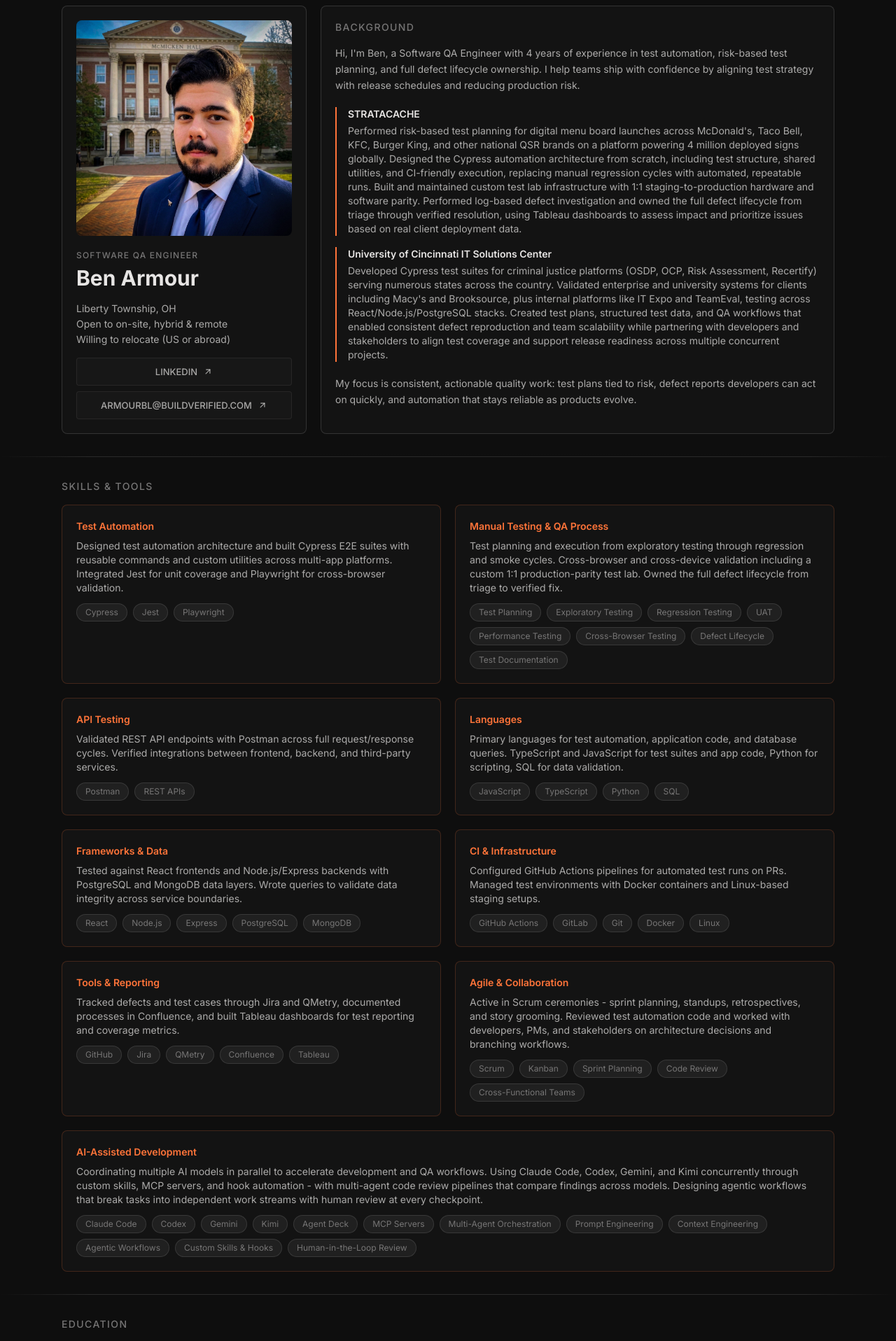
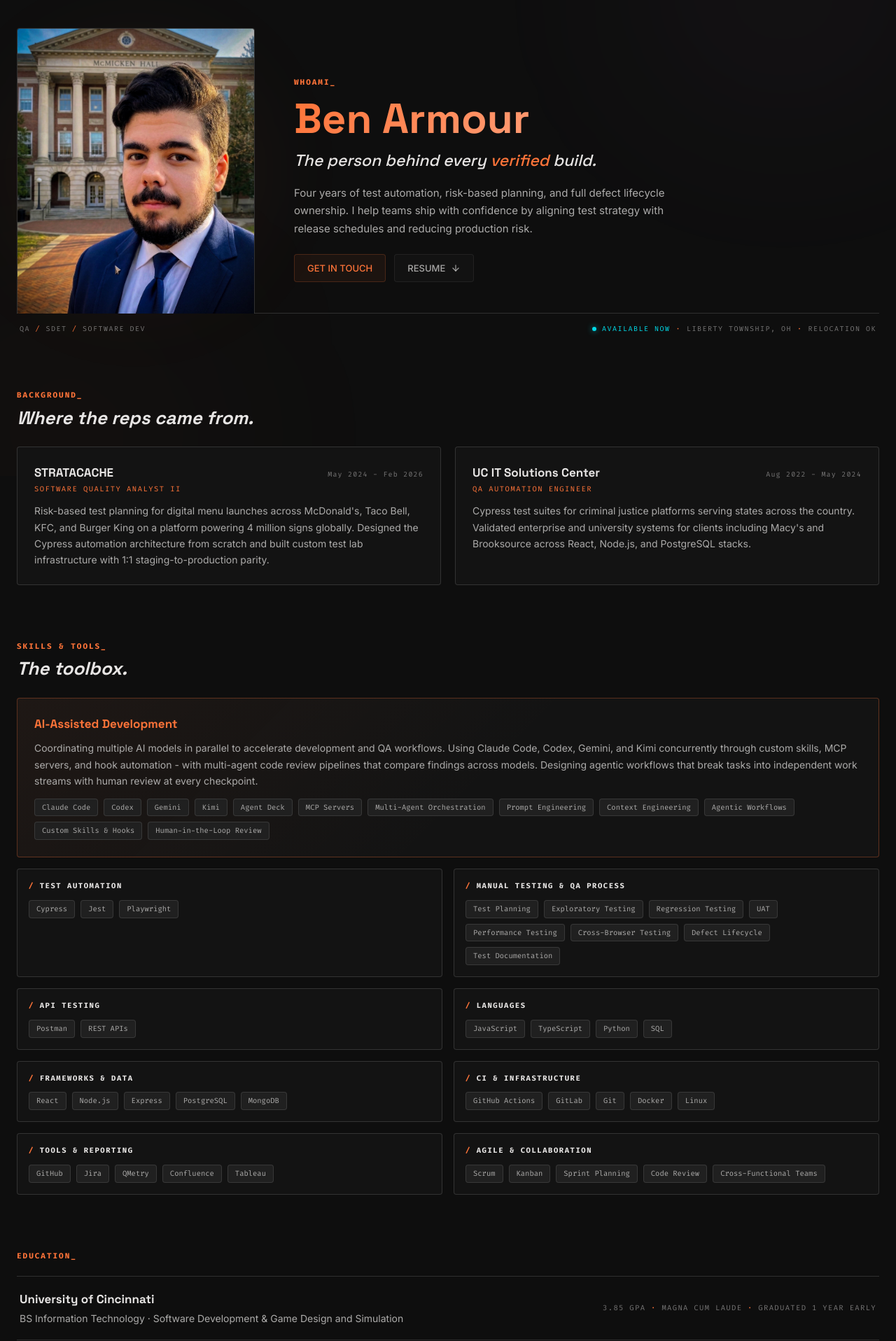
Before and after one commit to LostInTyping/BuildVerified, a Next.js app: page /about in a window 1280 px wide. Shown: the part 120-2036 px from the top of the page at 70% size. Built offline with nearby package versions, Linux system fonts and the light colour scheme.

Commit message:
feat(about): identity hero redesign in terminal design language

```diff
--- a/src/app/about/page.tsx
+++ b/src/app/about/page.tsx
@@ -1,6 +1,10 @@
 import type { Metadata } from "next";
 import Image from "next/image";
-import { ArrowUpRightIcon } from "@/components/icons";
+import Link from "next/link";
+import { FadeIn } from "@/components/fade-in";
+import { SlideIn } from "@/components/slide-in";
+import { AmbientNebulas } from "@/components/home/ambient-nebulas";
+import { ArrowDownIcon } from "@/components/icons";
 import { site } from "@/lib/site";
 
 export const metadata: Metadata = {
@@ -12,17 +16,30 @@ export const metadata: Metadata = {
   },
 };
 
+const featuredSkillGroup = {
+  category: "AI-Assisted Development",
+  description:
+    "Coordinating multiple AI models in parallel to accelerate development and QA workflows. Using Claude Code, Codex, Gemini, and Kimi concurrently through custom skills, MCP servers, and hook automation - with multi-agent code review pipelines that compare findings across models. Designing agentic workflows that break tasks into independent work streams with human review at every checkpoint.",
+  pills: [
+    "Claude Code",
+    "Codex",
+    "Gemini",
+    "Kimi",
+    "Agent Deck",
+    "MCP Servers",
+    "Multi-Agent Orchestration",
+    "Prompt Engineering",
+    "Context Engineering",
+    "Agentic Workflows",
+    "Custom Skills & Hooks",
+    "Human-in-the-Loop Review",
+  ],
+};
+
 const skillGroups = [
-  {
-    category: "Test Automation",
-    description:
-      "Designed test automation architecture and built Cypress E2E suites with reusable commands and custom utilities across multi-app platforms. Integrated Jest for unit coverage and Playwright for cross-browser validation.",
-    pills: ["Cypress", "Jest", "Playwright"],
-  },
+  { category: "Test Automation", pills: ["Cypress", "Jest", "Playwright"] },
   {
     category: "Manual Testing & QA Process",
-    description:
-      "Test planning and execution from exploratory testing through regression and smoke cycles. Cross-browser and cross-device validation including a custom 1:1 production-parity test lab. Owned the full defect lifecycle from triage to verified fix.",
     pills: [
       "Test Planning",
       "Exploratory Testing",
@@ -34,40 +51,25 @@ const skillGroups = [
       "Test Documentation",
     ],
   },
-  {
-    category: "API Testing",
-    description:
-      "Validated REST API endpoints with Postman across full request/response cycles. Verified integrations between frontend, backend, and third-party services.",
-    pills: ["Postman", "REST APIs"],
-  },
+  { category: "API Testing", pills: ["Postman", "REST APIs"] },
   {
     category: "Languages",
-    description:
-      "Primary languages for test automation, application code, and database queries. TypeScript and JavaScript for test suites and app code, Python for scripting, SQL for data validation.",
     pills: ["JavaScript", "TypeScript", "Python", "SQL"],
   },
   {
     category: "Frameworks & Data",
-    description:
-      "Tested against React frontends and Node.js/Express backends with PostgreSQL and MongoDB data layers. Wrote queries to validate data integrity across service boundaries.",
     pills: ["React", "Node.js", "Express", "PostgreSQL", "MongoDB"],
   },
   {
     category: "CI & Infrastructure",
-    description:
-      "Configured GitHub Actions pipelines for automated test runs on PRs. Managed test environments with Docker containers and Linux-based staging setups.",
     pills: ["GitHub Actions", "GitLab", "Git", "Docker", "Linux"],
   },
   {
     category: "Tools & Reporting",
-    description:
-      "Tracked defects and test cases through Jira and QMetry, documented processes in Confluence, and built Tableau dashboards for test reporting and coverage metrics.",
     pills: ["GitHub", "Jira", "QMetry", "Confluence", "Tableau"],
   },
   {
     category: "Agile & Collaboration",
-    description:
-      "Active in Scrum ceremonies - sprint planning, standups, retrospectives, and story grooming. Reviewed test automation code and worked with developers, PMs, and stakeholders on architecture decisions and branching workflows.",
     pills: [
       "Scrum",
       "Kanban",
@@ -76,225 +78,215 @@ const skillGroups = [
       "Cross-Functional Teams",
     ],
   },
+];
+
+const jobs = [
   {
-    category: "AI-Assisted Development",
-    description:
-      "Coordinating multiple AI models in parallel to accelerate development and QA workflows. Using Claude Code, Codex, Gemini, and Kimi concurrently through custom skills, MCP servers, and hook automation - with multi-agent code review pipelines that compare findings across models. Designing agentic workflows that break tasks into independent work streams with human review at every checkpoint.",
-    pills: [
-      "Claude Code",
-      "Codex",
-      "Gemini",
-      "Kimi",
-      "Agent Deck",
-      "MCP Servers",
-      "Multi-Agent Orchestration",
-      "Prompt Engineering",
-      "Context Engineering",
-      "Agentic Workflows",
-      "Custom Skills & Hooks",
-      "Human-in-the-Loop Review",
-    ],
-    featured: true,
+    company: "STRATACACHE",
+    dates: "May 2024 - Feb 2026",
+    role: "Software Quality Analyst II",
+    summary:
+      "Risk-based test planning for digital menu launches across McDonald's, Taco Bell, KFC, and Burger King on a platform powering 4 million signs globally. Designed the Cypress automation architecture from scratch and built custom test lab infrastructure with 1:1 staging-to-production parity.",
+  },
+  {
+    company: "UC IT Solutions Center",
+    dates: "Aug 2022 - May 2024",
+    role: "QA Automation Engineer",
+    summary:
+      "Cypress test suites for criminal justice platforms serving states across the country. Validated enterprise and university systems for clients including Macy's and Brooksource across React, Node.js, and PostgreSQL stacks.",
   },
 ];
 
+const eyebrowClasses =
+  "font-mono text-[11px] font-bold uppercase tracking-[0.18em] text-accent";
+
+const pillClasses =
+  "rounded-sm border border-border bg-bg-elevated px-2.5 py-1 font-mono text-[10.5px] text-text-secondary";
+
 export default function AboutPage() {
   return (
-    <main>
-      {/* Intro: profile card + bio */}
+    <main className="mx-auto max-w-7xl px-6 py-16 md:py-20">
+      <AmbientNebulas />
+
+      {/* Identity hero on a ruled baseline */}
       <section>
-        <div className="mx-auto max-w-6xl px-6 pt-10 pb-6 md:pt-12 md:pb-8">
-          <div className="grid gap-4 sm:gap-5 md:grid-cols-[300px_minmax(0,1fr)] lg:grid-cols-[350px_minmax(0,1fr)]">
-            {/* Profile card */}
-            <div className="flex flex-col rounded-lg border border-border bg-bg-card p-4 sm:p-5">
-              <div className="relative aspect-square w-full overflow-hidden rounded-lg transition-shadow duration-300 hover:shadow-accent-sm">
-                <Image
-                  src="/headshot.jpg"
-                  alt="Ben Armour"
-                  fill
-                  className="object-cover"
-                  sizes="(min-width: 1024px) 350px, (min-width: 768px) 300px, 100vw"
-                  priority
-                />
+        <div className="grid gap-10 md:grid-cols-[340px_minmax(0,1fr)] md:items-end md:gap-14">
+          <SlideIn direction="left" className="relative md:-mb-px">
+            <div
+              aria-hidden="true"
+              className="absolute -inset-7 rounded-full bg-[radial-gradient(circle,color-mix(in_srgb,var(--color-accent)_14%,transparent),transparent_70%)] blur-3xl"
+            />
+            <Image
+              src="/headshot.jpg"
+              alt="Ben Armour"
+              width={700}
+              height={840}
+              priority
+              sizes="(min-width: 768px) 340px, 100vw"
+              className="relative aspect-[5/6] w-full rounded-t-sm border border-b-0 border-border object-cover"
+            />
+          </SlideIn>
+          <SlideIn direction="right" delay={0.1} className="md:pb-11">
+            <p className={eyebrowClasses}>
+              whoami<span className="terminal-cursor">_</span>
+            </p>
+            <h1 className="gradient-text-brand font-display mt-3 text-5xl font-bold leading-[1.05] sm:text-[60px] sm:leading-[1.02]">
+              Ben Armour
+            </h1>
+            <p className="font-display mt-3 text-[21px] font-medium italic text-text-primary sm:text-[23px]">
+              The person behind every{" "}
+              <span className="text-accent">verified</span> build.
+            </p>
+            <p className="mt-4 max-w-[34rem] text-[15px] leading-[1.7] text-text-secondary">
+              Four years of test automation, risk-based planning, and full
+              defect lifecycle ownership. I help teams ship with confidence by
+              aligning test strategy with release schedules and reducing
+              production risk.
+            </p>
+            <div className="mt-6 flex flex-wrap gap-3">
+              <Link href="/contact" className="ghost-btn ghost-btn-accent">
+                Get in touch
+              </Link>
+              <a
+                href="/Ben-Armour-Resume.pdf"
+                target="_blank"
+                rel="noopener noreferrer"
+                className="ghost-btn ghost-btn-neutral"
+              >
+                Resume
+                <ArrowDownIcon className="h-3.5 w-3.5" />
+              </a>
+            </div>
+          </SlideIn>
+        </div>
+        <FadeIn delay={0.2}>
+          <div className="flex flex-wrap items-center justify-between gap-x-6 gap-y-1.5 border-t border-border px-1 pt-3.5 font-mono text-[10px] uppercase tracking-[0.15em] text-text-muted">
+            <span>
+              QA <span className="text-accent">/</span> SDET{" "}
+              <span className="text-accent">/</span> Software Dev
+            </span>
+            <span className="flex flex-wrap items-center gap-x-2 gap-y-1">
+              <span
+                aria-hidden="true"
+                className="inline-block h-1.5 w-1.5 rounded-full bg-brand-secondary shadow-[0_0_8px_color-mix(in_srgb,var(--color-brand-secondary)_70%,transparent)]"
+              />
+              <span className="text-brand-secondary">available now</span>
+              <span aria-hidden="true" className="text-accent">
+                ·
+              </span>
+              <span>{site.location}</span>
+              <span aria-hidden="true" className="text-accent">
+                ·
+              </span>
+              <span>relocation ok</span>
+            </span>
+          </div>
+        </FadeIn>
+      </section>
+
+      {/* Background */}
+      <section className="mt-16 md:mt-20">
+        <FadeIn>
+          <p className={eyebrowClasses}>Background_</p>
+          <p className="font-display mt-1.5 text-2xl font-bold italic text-text-primary sm:text-[26px]">
+            Where the reps came from.
+          </p>
+        </FadeIn>
+        <div className="mt-6 grid gap-5 md:grid-cols-2">
+          {jobs.map((job, index) => (
+            <FadeIn key={job.company} delay={0.1 + index * 0.1} className="h-full">
+              <div className="h-full rounded-sm border border-border bg-bg-card p-6">
+                <div className="flex flex-wrap items-baseline justify-between gap-x-3 gap-y-1">
+                  <h3 className="font-display text-[17px] font-bold text-text-primary">
+                    {job.company}
+                  </h3>
+                  <span className="font-mono text-[10px] tracking-[0.12em] text-text-muted">
+                    {job.dates}
+                  </span>
+                </div>
+                <p className="mt-0.5 font-mono text-[10.5px] uppercase tracking-[0.14em] text-accent">
+                  {job.role}
+                </p>
+                <p className="mt-3 text-sm leading-[1.65] text-text-secondary">
+                  {job.summary}
+                </p>
               </div>
-              <div className="flex flex-col gap-3 pt-4 sm:gap-4 sm:pt-5">
-                <div>
-                  <p className="text-xs font-medium uppercase tracking-widest text-text-muted">
-                    Software QA Engineer
-                  </p>
-                  <h1 className="mt-1 text-2xl font-bold text-text-primary sm:mt-1.5 sm:text-3xl">
-                    Ben Armour
-                  </h1>
-                </div>
-                <div className="space-y-0.5">
-                  <p className="text-sm text-text-secondary">
-                    {site.location}
-                  </p>
-                  <p className="text-sm text-text-secondary">
-                    Open to on-site, hybrid &amp; remote
-                  </p>
-                  <p className="text-sm text-text-secondary">
-                    Willing to relocate (US or abroad)
-                  </p>
-                </div>
-              </div>
-              <div className="mt-auto flex flex-col gap-2 pt-4">
-                <a
-                  href={site.linkedinUrl}
-                  target="_blank"
-                  rel="noopener noreferrer"
-                  className="ghost-btn ghost-btn-neutral"
-                >
-                  LinkedIn
-                  <ArrowUpRightIcon className="h-3.5 w-3.5" />
-                </a>
-                <a
-                  href={`mailto:${site.email}`}
-                  className="ghost-btn ghost-btn-neutral"
-                >
-                  {site.email}
-                  <ArrowUpRightIcon className="h-3.5 w-3.5" />
-                </a>
-              </div>
-            </div>
-
-            {/* Bio */}
-            <div className="flex flex-col rounded-lg border border-border bg-bg-card p-4 sm:p-5">
-              <h2 className="text-sm font-medium uppercase tracking-widest text-text-muted">
-                Background
-              </h2>
-              <p className="mt-4 text-sm leading-relaxed text-text-secondary">
-                Hi, I&apos;m Ben, a Software QA Engineer with 4 years of
-                experience in test automation, risk-based test planning, and
-                full defect lifecycle ownership. I help teams ship with
-                confidence by aligning test strategy with release schedules
-                and reducing production risk.
-              </p>
-              <div className="mt-5 space-y-4">
-                <div className="border-l-2 border-accent pl-4">
-                  <h3 className="text-sm font-semibold text-text-primary">
-                    STRATACACHE
-                  </h3>
-                  <p className="mt-1 text-sm text-text-secondary">
-                    Performed risk-based test planning for digital menu board
-                    launches across McDonald&apos;s, Taco Bell, KFC, Burger
-                    King, and other national QSR brands on a platform powering
-                    4 million deployed signs globally. Designed the Cypress
-                    automation architecture from scratch, including test
-                    structure, shared utilities, and CI-friendly execution,
-                    replacing manual regression cycles with automated,
-                    repeatable runs. Built and maintained custom test lab
-                    infrastructure with 1:1 staging-to-production hardware and
-                    software parity. Performed log-based defect investigation
-                    and owned the full defect lifecycle from triage through
-                    verified resolution, using Tableau dashboards to assess
-                    impact and prioritize issues based on real client deployment
-                    data.
-                  </p>
-                </div>
-                <div className="border-l-2 border-accent pl-4">
-                  <h3 className="text-sm font-semibold text-text-primary">
-                    University of Cincinnati IT Solutions Center
-                  </h3>
-                  <p className="mt-1 text-sm text-text-secondary">
-                    Developed Cypress test suites for criminal justice platforms
-                    (OSDP, OCP, Risk Assessment, Recertify) serving numerous
-                    states across the country. Validated enterprise and
-                    university systems for clients including Macy&apos;s and
-                    Brooksource, plus internal platforms like IT Expo and
-                    TeamEval, testing across React/Node.js/PostgreSQL stacks.
-                    Created test plans, structured test data, and QA workflows
-                    that enabled consistent defect reproduction and team
-                    scalability while partnering with developers and
-                    stakeholders to align test coverage and support release
-                    readiness across multiple concurrent projects.
-                  </p>
-                </div>
-              </div>
-              <p className="mt-5 text-sm leading-relaxed text-text-secondary">
-                My focus is consistent, actionable quality work: test plans tied
-                to risk, defect reports developers can act on quickly, and
-                automation that stays reliable as products evolve.
-              </p>
-            </div>
-          </div>
+            </FadeIn>
+          ))}
         </div>
       </section>
 
       {/* Skills & Tools */}
-      <section>
-        <hr className="section-divider" />
-        <div className="mx-auto max-w-6xl px-6 py-6 md:py-8">
-          <h2 className="text-sm font-medium uppercase tracking-widest text-text-muted">
-            Skills &amp; Tools
-          </h2>
-          <div className="mt-4 grid gap-4 sm:gap-5 sm:grid-cols-2">
-            {skillGroups.map((group) => (
-              <div
-                key={group.category}
-                className={`rounded-lg border border-accent/20 bg-bg-card p-4 sm:p-5 transition-[border-color,box-shadow] duration-300 hover:border-accent/30 hover:shadow-accent-sm ${
-                  group.featured ? "sm:col-span-2" : ""
-                }`}
-              >
-                <h3 className="text-sm font-semibold text-accent">
-                  {group.category}
-                </h3>
-                <p className="mt-2 text-sm text-text-secondary">
-                  {group.description}
-                </p>
+      <section className="mt-16 md:mt-20">
+        <FadeIn>
+          <p className={eyebrowClasses}>Skills &amp; Tools_</p>
+          <p className="font-display mt-1.5 text-2xl font-bold italic text-text-primary sm:text-[26px]">
+            The toolbox.
+          </p>
+        </FadeIn>
+        <FadeIn delay={0.1}>
+          <div className="mt-6 rounded-sm border border-accent/30 bg-bg-card bg-[linear-gradient(135deg,color-mix(in_srgb,var(--color-accent)_5%,transparent),transparent_55%)] p-6">
+            <h3 className="font-display text-[17px] font-bold text-accent">
+              {featuredSkillGroup.category}
+            </h3>
+            <p className="mt-2.5 text-sm leading-[1.65] text-text-secondary">
+              {featuredSkillGroup.description}
+            </p>
+            <div className="mt-3.5 flex flex-wrap gap-2">
+              {featuredSkillGroup.pills.map((pill) => (
+                <span key={pill} className={pillClasses}>
+                  {pill}
+                </span>
+              ))}
+            </div>
+          </div>
+        </FadeIn>
+        <div className="mt-4 grid gap-4 sm:grid-cols-2">
+          {skillGroups.map((group, index) => (
+            <FadeIn
+              key={group.category}
+              delay={0.15 + index * 0.05}
+              className="h-full"
+            >
+              <div className="h-full rounded-sm border border-border bg-bg-card p-4">
+                <h4 className="font-mono text-[10.5px] font-bold uppercase tracking-[0.15em] text-text-primary">
+                  <span className="text-accent">/</span> {group.category}
+                </h4>
                 <div className="mt-3 flex flex-wrap gap-2">
                   {group.pills.map((pill) => (
-                    <span
-                      key={pill}
-                      className="rounded-full border border-border bg-bg-elevated px-3 py-1 text-xs text-text-muted"
-                    >
+                    <span key={pill} className={pillClasses}>
                       {pill}
                     </span>
                   ))}
                 </div>
               </div>
-            ))}
-          </div>
+            </FadeIn>
+          ))}
         </div>
       </section>
 
       {/* Education */}
-      <section>
-        <hr className="section-divider" />
-        <div className="mx-auto max-w-6xl px-6 py-6 md:py-8">
-          <h2 className="text-sm font-medium uppercase tracking-widest text-text-muted">
-            Education
-          </h2>
-          <div className="mt-4 rounded-lg border border-border bg-bg-card p-4 sm:p-5">
-            <p className="text-xs font-medium uppercase tracking-widest text-text-muted">
-              Spring 2024
+      <section className="mt-16 md:mt-20">
+        <FadeIn>
+          <p className={eyebrowClasses}>Education_</p>
+        </FadeIn>
+        <FadeIn delay={0.1}>
+          <div className="mt-5 flex flex-wrap items-center justify-between gap-4 border-b border-t border-border px-1 py-5">
+            <div>
+              <h3 className="font-display text-[17px] font-bold text-text-primary">
+                University of Cincinnati
+              </h3>
+              <p className="mt-1 text-sm text-text-secondary">
+                BS Information Technology · Software Development &amp; Game
+                Design and Simulation
+              </p>
+            </div>
+            <p className="font-mono text-[10.5px] uppercase tracking-[0.13em] text-text-muted">
+              3.85 GPA <span className="text-accent">·</span> Magna Cum Laude{" "}
+              <span className="text-accent">·</span> graduated 1 year early
             </p>
-            <h3 className="mt-1 text-lg font-semibold text-text-primary sm:text-xl">
-              University of Cincinnati
-            </h3>
-            <p className="mt-2 text-sm text-text-secondary">
-              BS in Information Technology
-            </p>
-            <p className="text-sm text-text-secondary">
-              Double Major: Software Development &amp; Game Design and Simulation
-            </p>
-            <p className="mt-1 text-sm text-text-muted">
-              Completed in 4 years while working full-time; graduated one year
-              early
-            </p>
-            <div className="mt-4 flex flex-wrap gap-2">
-              <span className="rounded-full border border-border bg-bg-elevated px-3 py-1 text-xs text-text-muted">
-                3.85 / 4.00 GPA
-              </span>
-              <span className="rounded-full border border-border bg-bg-elevated px-3 py-1 text-xs text-text-muted">
-                Magna Cum Laude
-              </span>
-              <span className="rounded-full border border-border bg-bg-elevated px-3 py-1 text-xs text-text-muted">
-                Dean&apos;s List (all semesters)
-              </span>
-            </div>
           </div>
-        </div>
+        </FadeIn>
       </section>
     </main>
   );
```
